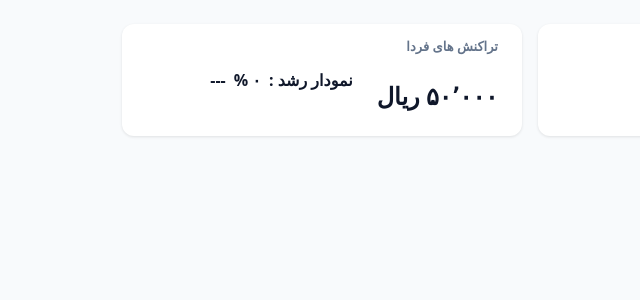
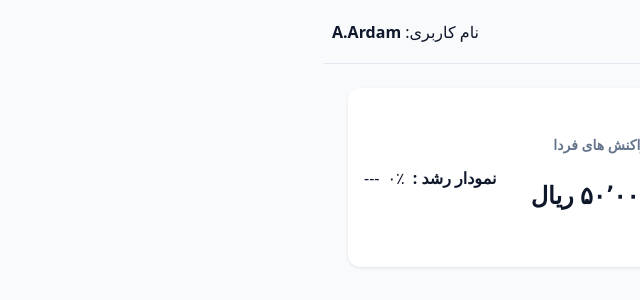
Before and after one commit to Arash-Ardam/CentralPayment_Panel, a React (Vite) app: page / in a window 1280 px wide. Shown: the top 300 px of the page, without its empty margins (640-1280 px from the left). Built offline with nearby package versions, Linux system fonts and the light colour scheme; the HTML template or start-up script is replaced by a standard one.

Commit message:
added AppShell Component base properties

```diff
--- a/src/App.tsx
+++ b/src/App.tsx
@@ -1,12 +1,15 @@
 import StatCard from "./components/StatCard/StatCard";
 import styles from "./App.module.css";
+import AppShell from "./components/AppShell/AppShell";
 const App = () => {
   return (
-    <div className={styles.grid}>
-      <StatCard title="تراکنش های دیروز" value={200000} changePercent={-12} />
-      <StatCard title="تراکنش های امروز" value={1250} changePercent={11} />
-      <StatCard title="تراکنش های فردا" value={50000} changePercent={0} />
-    </div>
+    <AppShell>
+      <div className={styles.grid}>
+        <StatCard title="تراکنش های دیروز" value={200000} changePercent={-60} />
+        <StatCard title="تراکنش های امروز" value={1250} changePercent={11} />
+        <StatCard title="تراکنش های فردا" value={50000} changePercent={0} />
+      </div>
+    </AppShell>
   );
 };
 
--- /dev/null
+++ b/src/components/AppShell/AppShell.module.css
@@ -0,0 +1,54 @@
+.shell {
+  min-height: 100vh;
+  display: grid;
+  grid-template-columns: 240px 1fr;
+  grid-template-rows: 64px 1fr;
+  grid-template-areas:
+    "sidebar header"
+    "sidebar main";
+}
+
+.sidebar {
+  grid-area: sidebar;
+  background-color: var(--color-surface);
+  border-inline-end: 1px solid #e2e8f0;
+  padding: var(--space-2);
+}
+
+.sidebar ul{
+ list-style: none;
+ padding: var(--space-4);
+ gap: 2rem;
+ font-weight: bold;
+ display: grid;
+}
+.sidebar ul li {
+   width: 200px;
+   height: 40px;
+}
+
+.sidebar ul li a{
+    color: var(--color-text);
+    text-decoration: none;
+    cursor: pointer;
+}
+
+.sidebar ul li :hover{
+    border-style: hidden;
+    background-color: bisque;
+    border-radius: 5px;
+}
+
+
+.header  {
+    grid-area: header;
+    display: flex;
+    justify-content: space-between;
+    border-block-end: 1px solid #e2e8f0;
+    padding: var(--space-2);
+    align-items: center;
+}
+.main   {
+    grid-area: main;
+    padding: var(--space-6);
+}
--- /dev/null
+++ b/src/components/AppShell/AppShell.tsx
@@ -0,0 +1,43 @@
+import { ReactNode } from "react";
+import styles from "./AppShell.module.css";
+type AppShellProps = {
+  children: ReactNode;
+};
+
+const AppShell = ({ children }: AppShellProps) => {
+  return (
+    <div className={styles.shell}>
+      <aside className={styles.sidebar}>
+        <h3>پنل پرداخت</h3>
+        <nav>
+          <ul>
+            <li>
+              <a href="#">داشبورد</a>
+            </li>
+            <li>
+              <a href="#">مشتری</a>
+            </li>
+            <li>
+              <a href="#">باتک ها</a>
+            </li>
+            <li>
+              <a href="#">حساب ها</a>
+            </li>
+            <li>
+              <a href="#">گزارش ها</a>
+            </li>
+          </ul>
+        </nav>
+      </aside>
+      <header className={styles.header}>
+        <h3>داشبورد</h3>
+        <p>
+          نام کاربری: <strong>A.Ardam</strong>
+        </p>
+      </header>
+      <main className={styles.main}>{children}</main>
+    </div>
+  );
+};
+
+export default AppShell;
--- a/src/components/StatCard/StatCard.module.css
+++ b/src/components/StatCard/StatCard.module.css
@@ -3,14 +3,10 @@
     border-radius: var(--radius);
     box-shadow: var(--shadow);
     display: flex;
-    padding: 0 1.5rem;
+    padding:  1rem;
     align-items: center;
     gap: var(--space-6);
-}
-
-.statCardStyle h3{
-    font-size: small;
-    color: var(--color-muted);
+    justify-content:space-between;
 }
 
 .value { font-size: 1.5rem; font-weight: 700; display: flex; gap: var(--space-2); }
@@ -24,7 +20,7 @@
     gap:  var(--space-2);
 }
 
-.trend div{
+.trendStats{
     display: flex;
     align-items: center;
     gap:  var(--space-2);
--- a/src/components/StatCard/StatCard.tsx
+++ b/src/components/StatCard/StatCard.tsx
@@ -13,15 +13,13 @@ const StatCard = ({ title, value, changePercent }: StatCardProps) => {
         <h3 className={styles.title}>{title}</h3>
         <p className={styles.value}>{value.toLocaleString("fa-IR")} ریال</p>
       </div>
-      <p className={styles.trend}>
-        نمودار رشد :
-        <div>
-          <p>{changePercent.toLocaleString("fa-IR")} %</p>
-          {changePercent > 0 && <span className={styles.upTrend}>↑</span>}
-          {changePercent < 0 && <span className={styles.downTrend}>↓</span>}
-          {changePercent === 0 && <span>---</span>}
-        </div>
-      </p>
+      <div className={styles.trendStats}>
+        <p className={styles.trend}>نمودار رشد :</p>
+        <span>{Math.abs(changePercent).toLocaleString("fa-IR")}٪</span>
+        {changePercent > 0 && <span className={styles.upTrend}>↑</span>}
+        {changePercent < 0 && <span className={styles.downTrend}>↓</span>}
+        {changePercent === 0 && <span>---</span>}
+      </div>
     </div>
   );
 };
--- a/src/index.css
+++ b/src/index.css
@@ -18,7 +18,6 @@
 
 body {
   margin: 0;
-  padding: var(--space-6);
   background: var(--color-bg);
   color: var(--color-text);
   font-family: system-ui, sans-serif;
```
